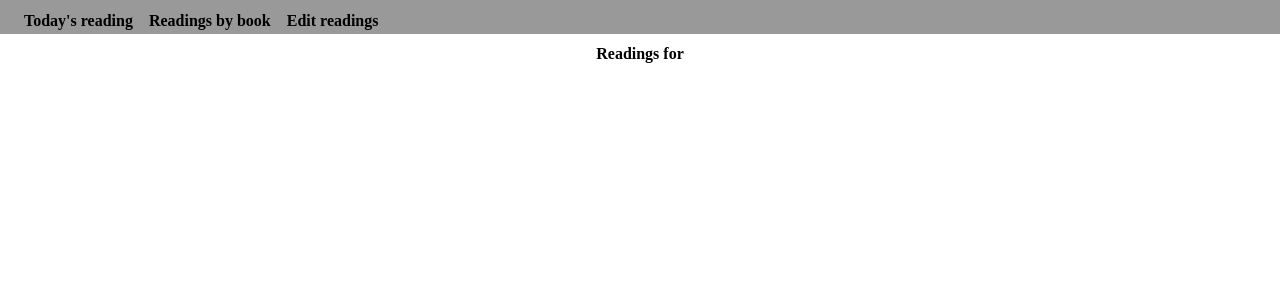
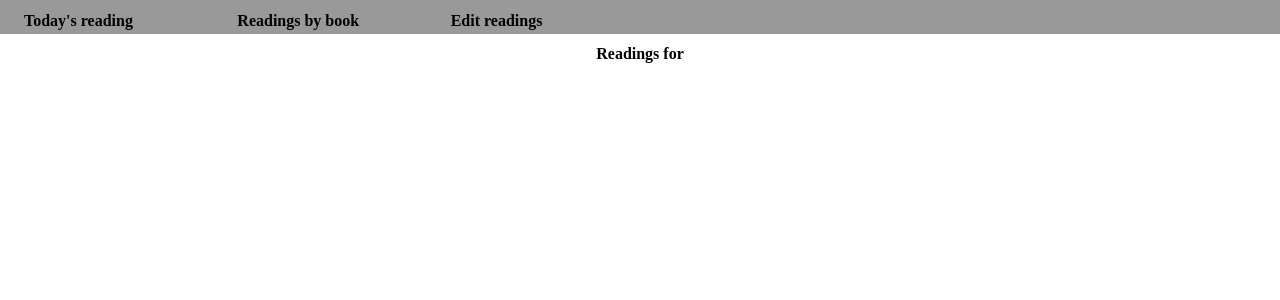
Before and after one commit to droundy/readings, a Python web app: template templates/book.html in a window 1280 px wide. Shown: the top 300 px of the page. Run offline with Jinja, Linux system fonts and the light colour scheme; the template is opened without the code that fills it, so the values that code supplies are empty.

Commit message:
style lists in columns

```diff
--- a/static/style.css
+++ b/static/style.css
@@ -26,6 +26,10 @@ nav ul li{
     margin:0;
     padding-left:0.5em;
     padding-right:0.5em;
+}
+
+ul {
+    list-style-type: none;
 }
 
 a, a:link, a:active {
@@ -65,3 +69,39 @@ article {
 .error {
     color: red;
 }
+
+@media only screen and (min-width: 24em) {
+    ul {
+        columns: 2;
+        -webkit-columns: 2;
+        -moz-columns: 2;
+    }
+}
+@media only screen and (min-width: 36em) {
+    ul {
+        columns: 3;
+        -webkit-columns: 3;
+        -moz-columns: 3;
+    }
+}
+@media only screen and (min-width: 48em) {
+    ul {
+        columns: 4;
+        -webkit-columns: 4;
+        -moz-columns: 4;
+    }
+}
+@media only screen and (min-width: 60em) {
+    ul {
+        columns: 5;
+        -webkit-columns: 5;
+        -moz-columns: 5;
+    }
+}
+@media only screen and (min-width: 72em) {
+    ul {
+        columns: 6;
+        -webkit-columns: 6;
+        -moz-columns: 6;
+    }
+}
```
